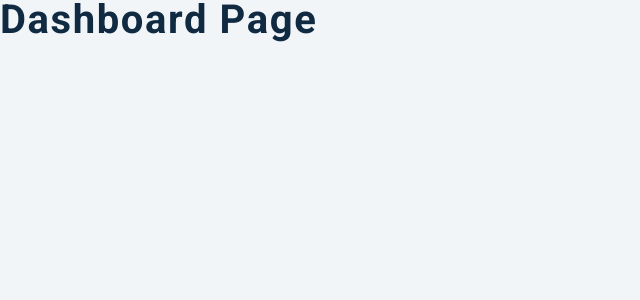
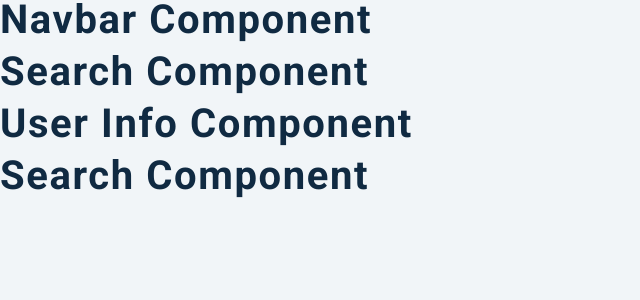
Before and after one commit to aditya-tri/Aditya-Trisakti-Silalahi, a React (Create React App) app: page / in a window 1280 px wide. Shown: the top 300 px of the page, without its empty margins (0-640 px from the left). Built offline with nearby package versions, Linux system fonts and the light colour scheme.

Commit message:
adding navbar, search, info and user component

```diff
--- a/src/pages/Dashboard.js
+++ b/src/pages/Dashboard.js
@@ -1,9 +1,13 @@
 import React from "react";
+import { Info, Navbar, Search, User } from "../components";
 
 export default function Dashboard() {
   return (
     <main>
-      <h2>Dashboard Page</h2>
+      <Navbar />
+      <Search />
+      <Info />
+      <User />
     </main>
   );
 }
```
